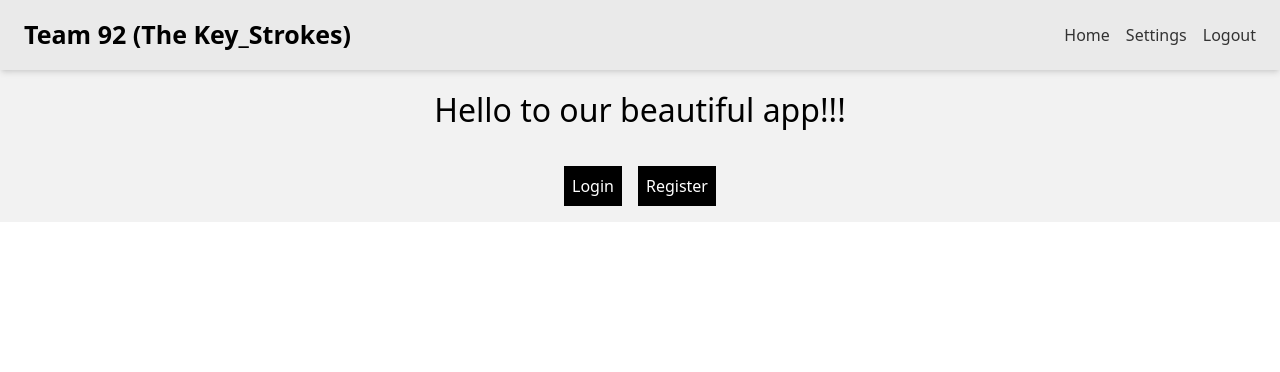
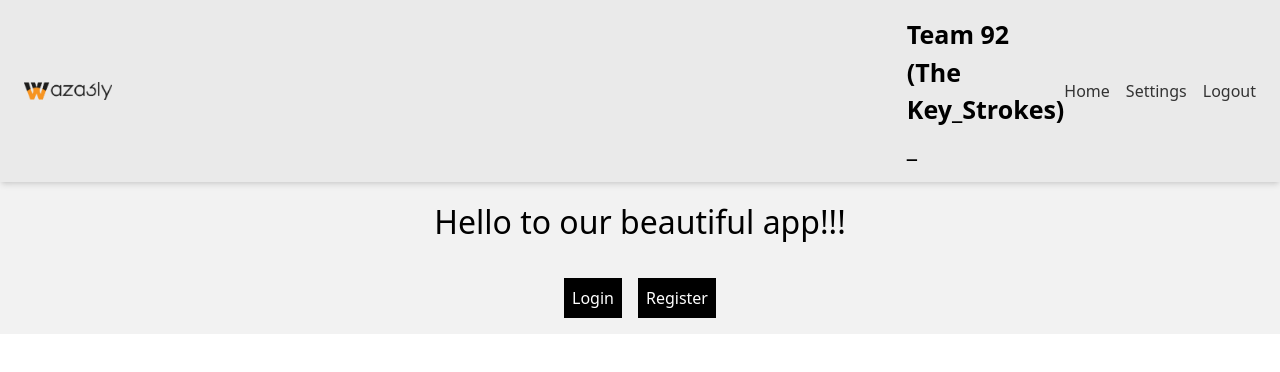
Before and after one commit to Hamada-Gado/Waz3ly-Web-Site, a React (Vite) app: page / in a window 1280 px wide. Shown: the top 372 px of the page. Built offline with nearby package versions, Linux system fonts and the light colour scheme.

Commit message:
feat: update header

```diff
--- a/src/components/Layout/Header.jsx
+++ b/src/components/Layout/Header.jsx
@@ -1,28 +1,42 @@
-import React from 'react';
-import { Link } from 'react-router-dom';
+import React from "react";
+import { Link } from "react-router-dom";
 
 const Header = ({ currentPage }) => {
   const navigationLinks = [
-    { name: 'Home', to: '/' },
-    { name: 'Settings', to: '/settings' },
-    { name: 'Logout', to: '/logout' },
+    { name: "Home", to: "/" },
+    { name: "Settings", to: "/settings" },
+    { name: "Logout", to: "/logout" },
   ];
   return (
     <header className="flex justify-between items-center bg-background-dark py-4 px-6 shadow-md">
-      <div className="text-2xl font-bold">Team 92 (The Key_Strokes)</div>
-      <nav className="flex space-x-4">
+      <div className="img">
+        <img
+          src="../../../assets/Logo.png"
+          alt="Logo"
+          style={{ width: "10%", height: "10%" }}
+          href="/Home"
+        ></img>
+      </div>
+
+      <div className="flex text-2xl font-bold center">
+        Team 92 (The Key_Strokes) _
+      </div>
+
+      <div className="flex">
+        <nav className="space-x-4">
           {navigationLinks.map((link) => (
             <Link
               key={link.name}
               to={link.to}
               className={`text-text hover:text-primary font-base ${
-              currentPage === link.name ? 'underline text-secondary' : ''
+                currentPage === link.name ? "underline text-secondary" : ""
               }`}
             >
               {link.name}
             </Link>
           ))}
         </nav>
+      </div>
     </header>
   );
 };
```
Lines whose indentation alone changed are shown as unchanged.
